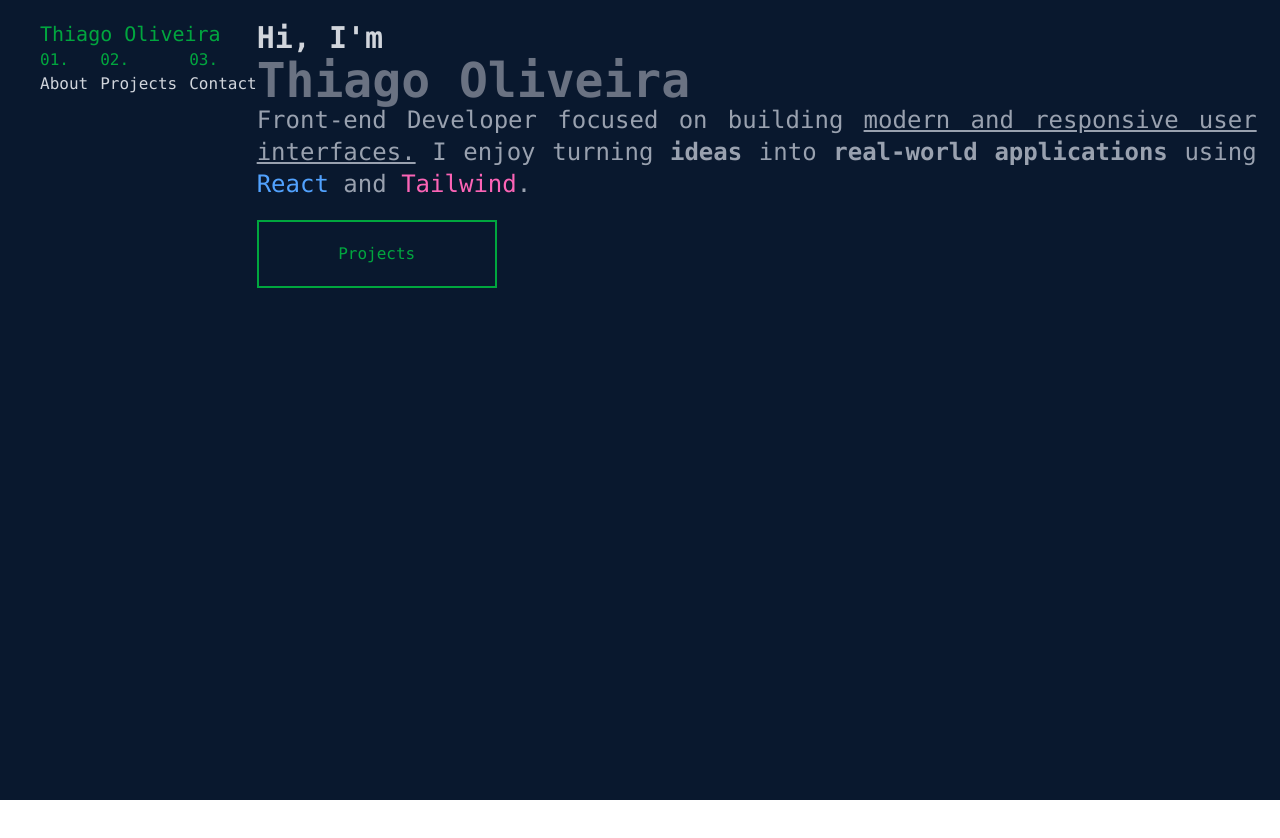
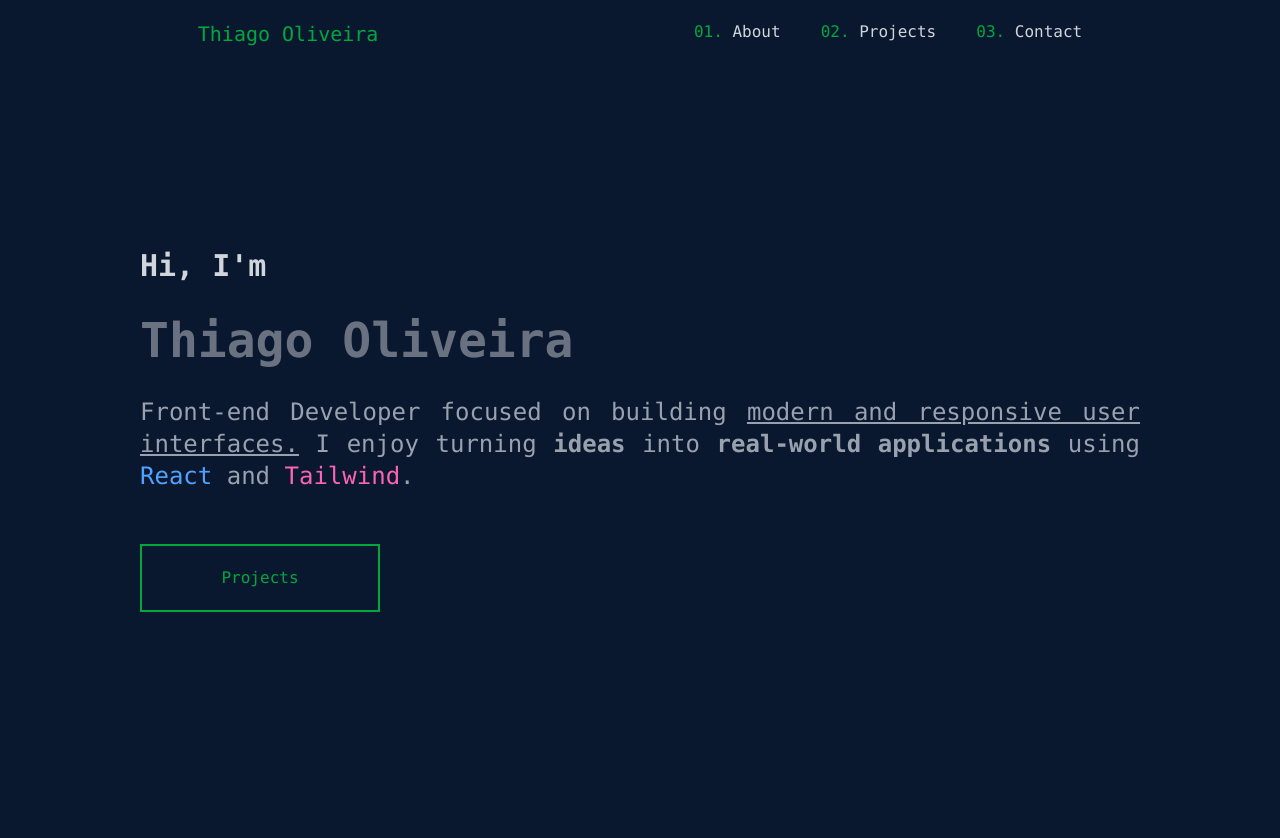
Before and after one commit to Thiago-R0drigues/portfolio, a React (Vite) app: page / in a window 1280 px wide. Shown: the top 838 px of the page. Before the commit the page ends 800 px from the top, so only its background shows below. Built offline with nearby package versions, Linux system fonts and the light colour scheme.

Commit message:
main styles udpated

```diff
--- a/src/App.jsx
+++ b/src/App.jsx
@@ -11,16 +11,13 @@ function App() {
 
 
   return (
-    <>
-      <div className='h-screen font-mono flex justify-between p-3 px-10 bg-[#09182E] pt-5'>
-        <div>
+      <div className='font-mono flex flex-col justify-between p-3 px-10 bg-[#09182E] pt-5'>
+        <div className='flex flex-row justify-around'>
           <h1 className='text-green-600 text-xl hover:border-green-400 hover:text-green-400 transition duration-50 ease-in-out hover:cursor-pointer'><a href="https://www.linkedin.com/in/thiagorodrigues361/" target="_blank">Thiago Oliveira</a></h1>
           <Nav/>
         </div>
-        <About/>
+        <div className='flex justify-center'><About/></div>
       </div>
-
-    </>
   )
 }
 
--- a/src/components/About.jsx
+++ b/src/components/About.jsx
@@ -2,13 +2,12 @@ import React from 'react'
 
 const About = () => {
   return (
-    <div className='font-mono'>
+    <div className='font-mono flex flex-col gap-8 h-screen pt-50 '>
       <p className='text-3xl font-black text-gray-300'>Hi, I'm</p>
       <p className='text-5xl font-black text-gray-500'>Thiago Oliveira</p>
       <p className='text-2xl text-gray-400  w-250 text-justify font-mono'>Front-end Developer focused on building <span className='underline'>modern and responsive user interfaces.</span> I enjoy turning <span className='font-black'>ideas</span> into <span className='font-black'>real-world applications</span> using <span className='text-blue-400'>React</span> and <span className='text-pink-400'>Tailwind</span>.</p>
       <button className="border-2 border-green-600 text-green-600 w-60 p-5 mt-5 hover:border-green-400 hover:text-green-400 transition duration-50 ease-in-out hover:cursor-pointer">Projects</button>
     </div>
-
   )
 }
 
--- a/src/components/Nav.jsx
+++ b/src/components/Nav.jsx
@@ -1,7 +1,7 @@
 function Nav() {
     return (
         <div>
-            <ul className="flex flex-row gap-3">
+            <ul className="flex flex-row gap-10">
                 <li className="cursor-pointer hover:border-b-2 hover:border-green-600 hover:border-dotted duration-200"><span className="text-green-600">01.</span> <span className="text-gray-300">About</span></li>
                 <li className="cursor-pointer hover:border-b-2 hover:border-green-600 hover:border-dotted duration-200"><span className="text-green-600">02.</span> <span className="text-gray-300">Projects</span></li>
                 <li className="cursor-pointer hover:border-b-2 hover:border-green-600 hover:border-dotted duration-200"><span className="text-green-600">03.</span> <span className="text-gray-300">Contact</span></li>
```
